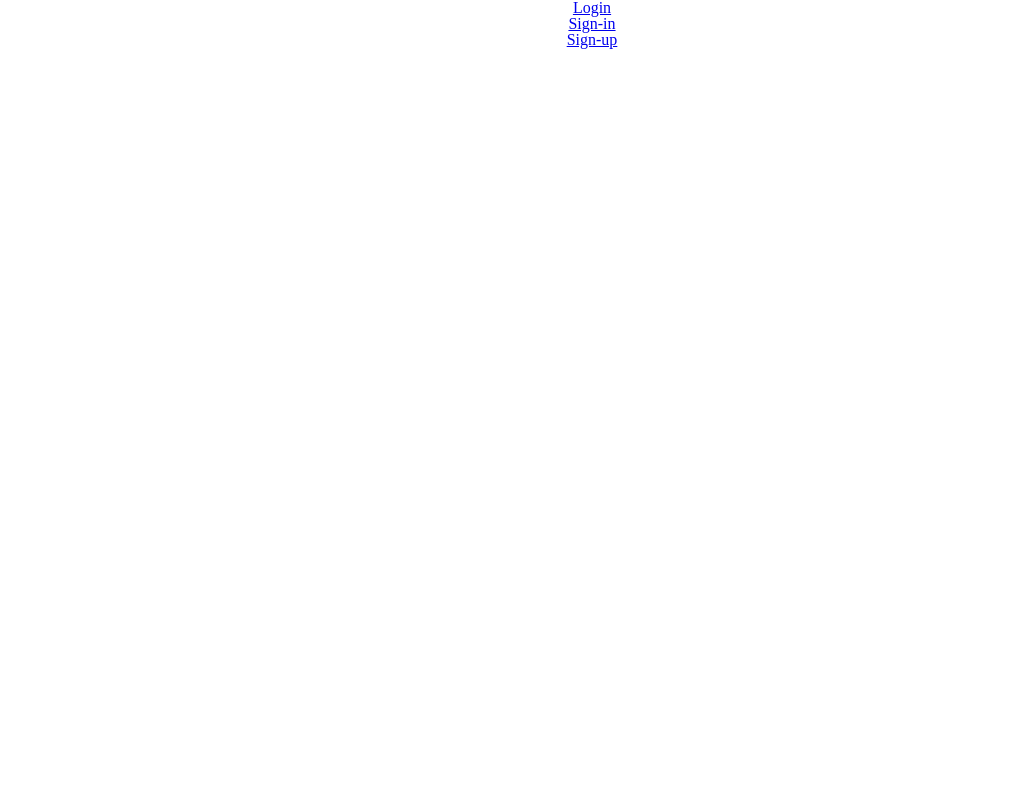
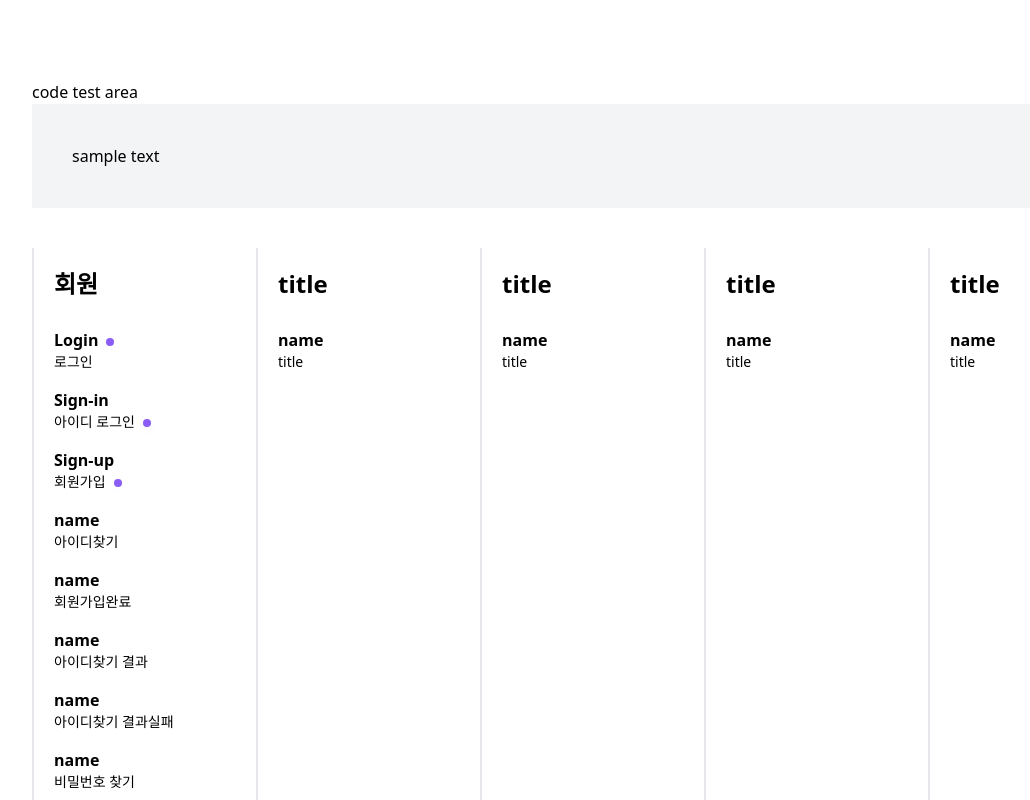
Before and after one commit to minuk926/front-admin, a React (Create React App) app: page / in a window 1280 px wide. Shown: the top 800 px of the page, without its empty margins (48-1078 px from the left). Built offline with nearby package versions, Linux system fonts and the light colour scheme.

Commit message:
Links.jsx, index.css craco패키지 추가

```diff
--- /dev/null
+++ b/craco.config.js
@@ -0,0 +1,11 @@
+// craco.config.js
+module.exports = {
+	style: {
+		postcss: {
+			plugins: [
+				require('tailwindcss'),
+				require('autoprefixer'),
+			],
+		},
+	},
+}
--- a/src/index.css
+++ b/src/index.css
@@ -2,3 +2,36 @@
 @tailwind base;
 @tailwind components;
 @tailwind utilities;
+
+.links{
+
+}
+
+.links ul {
+}
+
+.links li {
+	@apply font-bold py-2 transition transform hover:text-purple-500  hover:-translate-x-1;
+}
+.links p{
+	@apply font-normal text-sm;
+}
+
+.links h2{
+	@apply text-2xl mb-5 font-bold;
+}
+
+.links .set{
+	@apply  pt-5 flex-1 border-solid border-l-2 pl-5 border-gray-200 hover:bg-gray-100 transition;
+}
+
+.tag {
+	@apply  h-3 w-3 ml-2 mb-2;
+}
+.pong1 {
+	@apply  animate-ping absolute inline-flex h-2 w-2 rounded-full bg-purple-400 opacity-75 mt-2.5;
+}
+.pong2 {
+	@apply  relative inline-flex rounded-full h-2 w-2 bg-purple-500;
+
+}
--- a/src/route/Links.jsx
+++ b/src/route/Links.jsx
@@ -2,10 +2,64 @@ import {NavLink} from "react-router-dom";
 
 export default function Links(){
 	return (
-		<ul>
-			<li><NavLink to="/login">Login</NavLink></li>
-			<li><NavLink to="/sign-in">Sign-in</NavLink></li>
-			<li><NavLink to="/sign-up">Sign-up</NavLink></li>
-		</ul>
+
+		<body className="m-20 text-left">
+		code test area
+
+		<div className="p-10 mb-10 w-full h20 bg-gray-100 hover:bg-gray-200 transition">
+			<div className="">sample text</div>
+		</div>
+
+		<div className="links flex space-x-0">
+
+			<div className="set">
+			<h2>회원</h2>
+
+			<ul >
+				<li className=""><NavLink to="/login">Login<span className="tag"><span className="pong1"> </span><span className="pong2"> </span></span><p>로그인</p></NavLink></li>
+				<li><NavLink to="/sign-in">Sign-in <p>아이디 로그인<span className="tag"><span className="pong1"> </span><span className="pong2"> </span></span></p></NavLink></li>
+				<li><NavLink to="/sign-up">Sign-up <p>회원가입<span className="tag"><span className="pong1"> </span><span className="pong2"> </span></span></p></NavLink></li>
+
+				<li><NavLink to="">name<p>아이디찾기</p></NavLink></li>
+				<li><NavLink to="">name<p>회원가입완료</p></NavLink></li>
+				<li><NavLink to="">name<p>아이디찾기 결과</p></NavLink></li>
+				<li><NavLink to="">name<p>아이디찾기 결과실패</p></NavLink></li>
+				<li><NavLink to="">name<p>비밀번호 찾기</p></NavLink></li>
+				<li><NavLink to="">name<p>비밀번호 찾기 결과</p></NavLink></li>
+				<li><NavLink to="">name<p>비밀번호 찾기 결과실패</p></NavLink></li>
+				<li><NavLink to="">name <p>회원정보수정</p></NavLink></li>
+			</ul>
+			</div>
+
+			<div className="set">
+				<h2>title</h2>
+				<ul>
+					<li><NavLink to="">name <p>title</p></NavLink></li>
+				</ul>
+			</div>
+
+			<div className="set">
+				<h2>title</h2>
+				<ul>
+					<li><NavLink to="">name <p>title</p></NavLink></li>
+				</ul>
+			</div>
+
+			<div className="set">
+				<h2>title</h2>
+				<ul className="links">
+					<li><NavLink to="">name <p>title</p></NavLink></li>
+				</ul>
+			</div>
+
+			<div className="set">
+				<h2>title</h2>
+				<ul className="links">
+					<li><NavLink to="">name <p>title</p></NavLink></li>
+				</ul>
+			</div>
+		</div>
+
+		</body>
 	);
 }
```
Also changed, not shown: package.json (+7 -0 lines), src/pages/sign/Login.jsx (indentation only).
